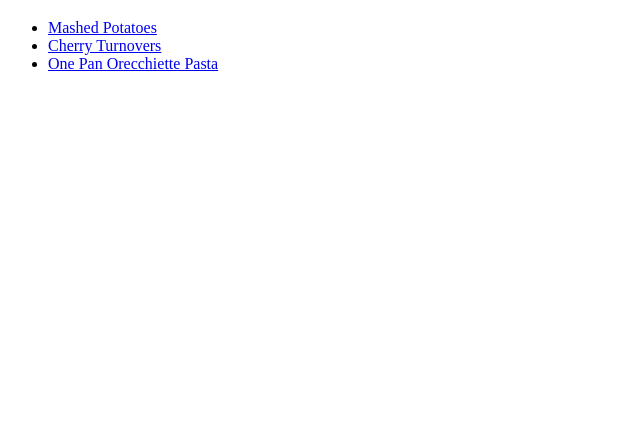
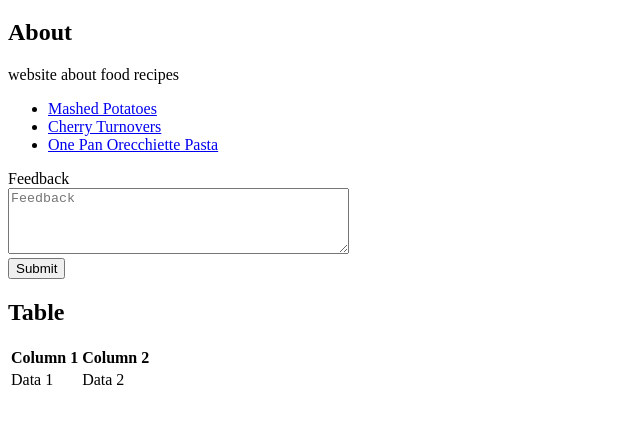
Before and after one commit to marclysternakila-lgtm/odin-recipes, a plain HTML site: page index.html in a window 1280 px wide. Shown: the part 61-484 px from the top of the page, without its empty margins (0-640 px from the left). Drawn offline with Linux system fonts and the light colour scheme.

Commit message:
html stuff

```diff
--- a/index.html
+++ b/index.html
@@ -5,13 +5,47 @@
     <meta charset="UTF-8">
     <title>Food Recipes!</title>
 
-<h1>Odin Recipes</h1>
+<header>
+    <h1>Odin Recipes</h1>
+  </header>
+
+  <main>
+    <section>
+      <h2>About</h2>
+      <p>website about food recipes</p>
+    </section>
+
 <ul>
   <li><a href="./mashedpotatoes.html">Mashed Potatoes</a></li>
   <li><a href="./chery.html">Cherry Turnovers</a></li>
   <li><a href="./pasta.html">One Pan Orecchiette Pasta</a></li>
 </ul>
 
+<section id="feedback">
+  <form action="#" method="post">
+    <label for="feedback-box">Feedback</label><br>
+    <textarea id="feedback-box" name="feedback" rows="4" cols="40" placeholder="Feedback"></textarea><br>
+    <button type="submit">Submit</button>
+  </form>
+</section>
+
+<section>
+      <h2>Table</h2>
+      <table>
+        <thead>
+          <tr>
+            <th scope="col">Column 1</th>
+            <th scope="col">Column 2</th>
+          </tr>
+        </thead>
+        <tbody>
+          <tr>
+            <td>Data 1</td>
+            <td>Data 2</td>
+          </tr>
+        </tbody>
+      </table>
+    </section>
 
   </head>
 </html>
```
